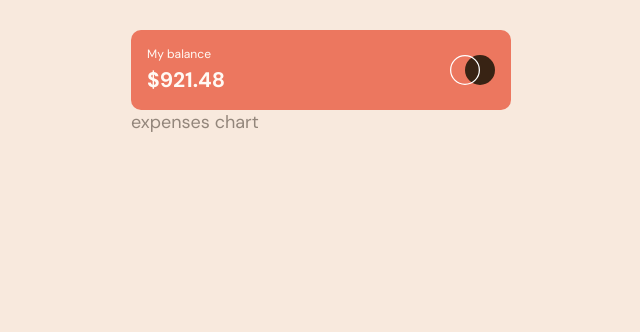
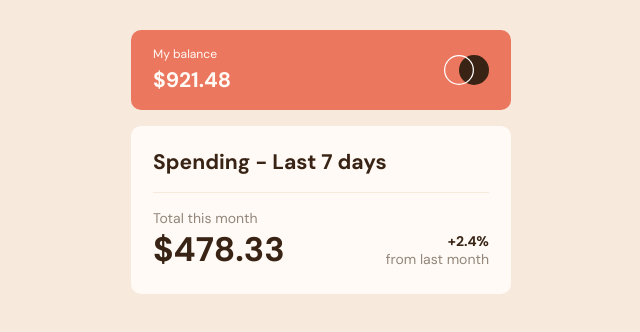
Before and after one commit to MichaelShawUK/frontend-mentor, a React (Vite) app: page / in a window 1280 px wide. Shown: the top 332 px of the page, without its empty margins (319-959 px from the left). Built offline with nearby package versions, Linux system fonts and the light colour scheme.

Commit message:
Display total section

```diff
--- a/src/projects/junior/expenses-chart-component-main/src/App.tsx
+++ b/src/projects/junior/expenses-chart-component-main/src/App.tsx
@@ -1,11 +1,12 @@
 import "./styles/css/index.css";
 import Balance from "./components/Balance";
+import Chart from "./components/Chart";
 
 function ExpensesChart() {
   return (
     <div className="expenses-chart">
       <Balance />
-      <p>expenses chart</p>
+      <Chart />
     </div>
   );
 }
--- /dev/null
+++ b/src/projects/junior/expenses-chart-component-main/src/components/Chart.tsx
@@ -0,0 +1,12 @@
+import Total from "./Total";
+
+function Chart() {
+  return (
+    <div className="chart">
+      <h3>Spending - Last 7 days</h3>
+      <Total />
+    </div>
+  );
+}
+
+export default Chart;
--- /dev/null
+++ b/src/projects/junior/expenses-chart-component-main/src/components/Total.tsx
@@ -0,0 +1,16 @@
+function Total() {
+  return (
+    <div className="total">
+      <p>Total this month</p>
+      <div className="summary">
+        <p className="amount">$478.33</p>
+        <div className="monthly-comparison">
+          <p className="change">+2.4%</p>
+          <p>from last month</p>
+        </div>
+      </div>
+    </div>
+  );
+}
+
+export default Total;
--- a/src/projects/junior/expenses-chart-component-main/src/styles/css/index.css
+++ b/src/projects/junior/expenses-chart-component-main/src/styles/css/index.css
@@ -3,11 +3,12 @@
 .balance {
   background-color: hsl(10, 79%, 65%);
   color: hsl(33, 100%, 98%);
-  padding: 16px;
+  padding: 16px 22px;
   display: flex;
   justify-content: space-between;
   align-items: center;
   border-radius: 10px;
+  margin-bottom: 16px;
 }
 .balance h6 {
   font-weight: 400;
@@ -15,6 +16,40 @@
 }
 .balance .logo {
   height: 30px;
+}
+
+.chart {
+  background-color: hsl(33, 100%, 98%);
+  padding: 22px;
+  border-radius: 10px;
+}
+.chart h3 {
+  color: hsl(25, 47%, 15%);
+}
+
+.total {
+  font-size: 14px;
+  padding-top: 16px;
+  margin-top: 16px;
+  border-top: 1px solid hsl(27, 66%, 92%);
+}
+.total .summary {
+  display: flex;
+  justify-content: space-between;
+  align-items: center;
+}
+.total .amount {
+  color: hsl(25, 47%, 15%);
+  font-weight: 700;
+  font-size: 34px;
+}
+
+.monthly-comparison {
+  text-align: right;
+}
+.monthly-comparison .change {
+  color: hsl(25, 47%, 15%);
+  font-weight: 700;
 }
 
 * {
--- a/src/projects/junior/expenses-chart-component-main/src/styles/scss/_balance.scss
+++ b/src/projects/junior/expenses-chart-component-main/src/styles/scss/_balance.scss
@@ -1,11 +1,12 @@
 .balance {
   background-color: $soft-red;
   color: $very-pale-orange;
-  padding: 16px;
+  padding: 16px 22px;
   display: flex;
   justify-content: space-between;
   align-items: center;
   border-radius: 10px;
+  margin-bottom: 16px;
 
   h6 {
     font-weight: 400;
--- /dev/null
+++ b/src/projects/junior/expenses-chart-component-main/src/styles/scss/_chart.scss
@@ -0,0 +1,9 @@
+.chart {
+  background-color: $very-pale-orange;
+  padding: 22px;
+  border-radius: 10px;
+
+  h3 {
+    color: $dark-brown;
+  }
+}
--- /dev/null
+++ b/src/projects/junior/expenses-chart-component-main/src/styles/scss/_total.scss
@@ -0,0 +1,27 @@
+.total {
+  font-size: 14px;
+  padding-top: 16px;
+  margin-top: 16px;
+  border-top: 1px solid $cream;
+
+  .summary {
+    display: flex;
+    justify-content: space-between;
+    align-items: center;
+  }
+
+  .amount {
+    color: $dark-brown;
+    font-weight: 700;
+    font-size: 34px;
+  }
+}
+
+.monthly-comparison {
+  text-align: right;
+
+  .change {
+    color: $dark-brown;
+    font-weight: 700;
+  }
+}
--- a/src/projects/junior/expenses-chart-component-main/src/styles/scss/index.scss
+++ b/src/projects/junior/expenses-chart-component-main/src/styles/scss/index.scss
@@ -2,6 +2,8 @@
 @import "https://fonts.googleapis.com/css?family=DM+Sans:700";
 @import "colors";
 @import "balance";
+@import "chart";
+@import "total";
 
 * {
   margin: 0;
```
Also changed, not shown: 1 other file (tests, documents, lock files or other folders).
